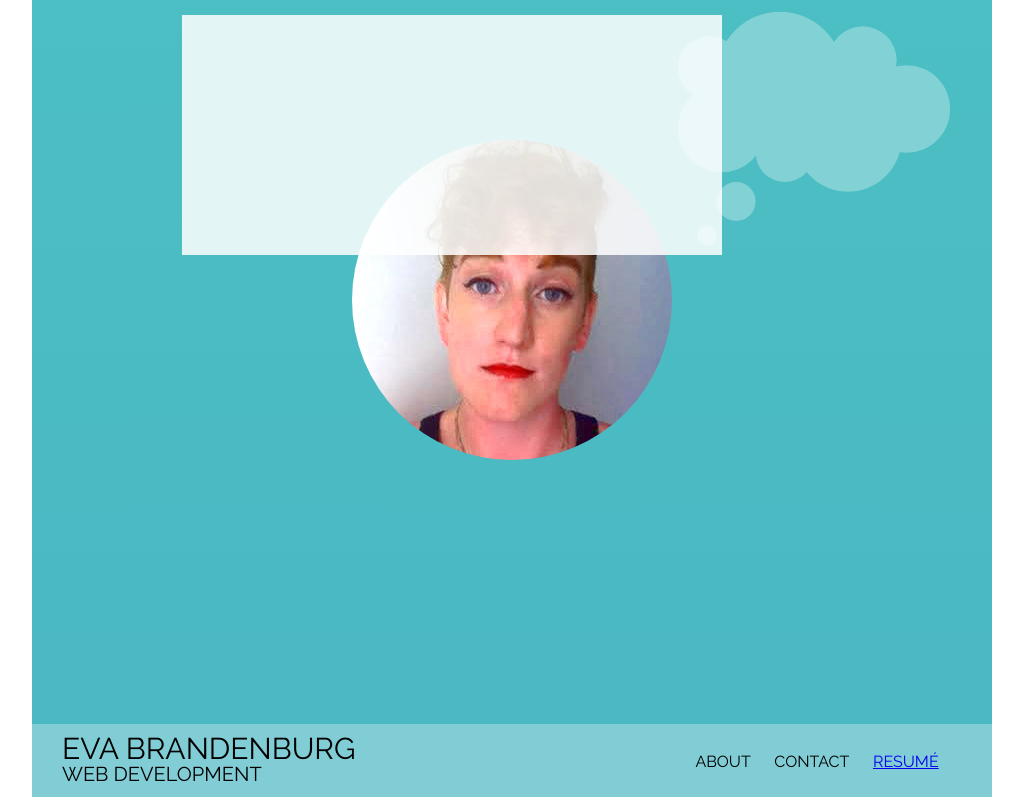
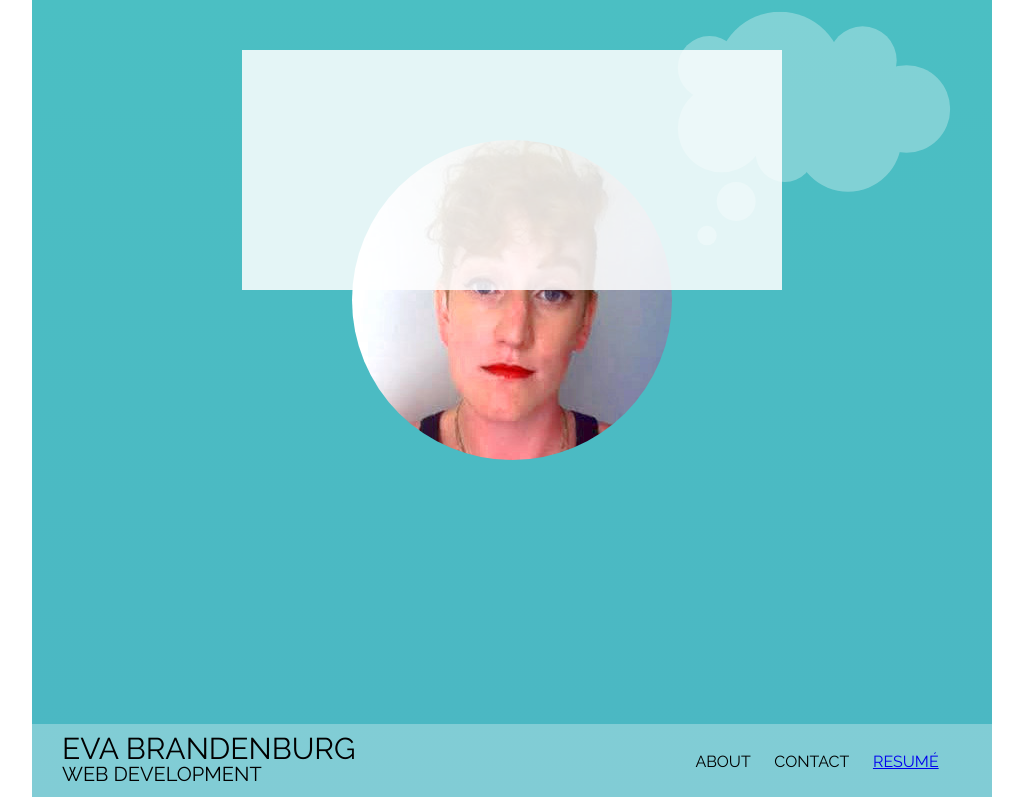
Before and after one commit to evabrandenburg/eva_portfolio, a plain HTML site: page again/index.html in a window 1280 px wide. Both pictures are taken after a click on the element "CONTACT". Shown: the top 797 px of the page, without its empty margins (128-1151 px from the left). Drawn offline with nearby package versions, Linux system fonts and the light colour scheme.

Commit message:
contact background added

```diff
--- a/again/javascript/main.js
+++ b/again/javascript/main.js
@@ -84,6 +84,7 @@ $(".about").click( aboutH );
 
 function contact(){
     $(".contactH").addClass( "show" );
+    $(".aboutH").removeClass("show");
 }
 
 $(".contact").click( contact );
--- a/again/styles/main.css
+++ b/again/styles/main.css
@@ -67,8 +67,8 @@ footer {
 .contactH {
 	z-index: 			100;
 	height:				200px;
-	margin-top:			15px;
-	margin-left:		150px;
+	margin-top:			50px;
+	margin-left:		210px;
 	padding:			20px;
 	background-color:	rgba(255, 255, 255, 0.85);
 	width:				500px;
```
